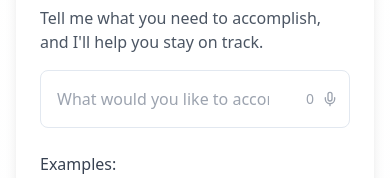
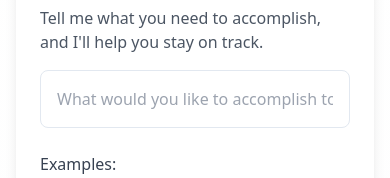
Before and after one commit to stiebeldavid/brainsitter, a React (Vite) app: page / in a window 390 px wide. Shown: the part 234-412 px from the top of the page. Built offline with nearby package versions, Linux system fonts and the light colour scheme.

Commit message:
Remove character limit and mic icon
Remove the character limit text and microphone icon from the task input field.

```diff
--- a/src/pages/Index.tsx
+++ b/src/pages/Index.tsx
@@ -1,6 +1,5 @@
-
 import { useState } from "react";
-import { Mic, Download, Brain, Computer, Apple } from "lucide-react";
+import { Download, Brain, Computer, Apple } from "lucide-react";
 import { toast } from "sonner";
 import { InstructionsDialog } from "@/components/InstructionsDialog";
 
@@ -77,13 +76,8 @@ const Index = () => {
                   value={task}
                   onChange={(e) => setTask(e.target.value)}
                   placeholder="What would you like to accomplish today?"
-                  className="w-full p-4 pr-20 border rounded-lg focus:ring-2 focus:ring-primary focus:border-transparent text-base"
+                  className="w-full p-4 border rounded-lg focus:ring-2 focus:ring-primary focus:border-transparent text-base"
                 />
-                <div className="absolute right-3 top-1/2 -translate-y-1/2 flex items-center gap-2 text-sm text-gray-400 bg-white pl-2">
-                  <span className="hidden md:inline">{task.length}/500</span>
-                  <span className="md:hidden">{task.length}</span>
-                  <Mic className="w-4 h-4 cursor-pointer hover:text-primary transition-colors" />
-                </div>
               </div>
             </div>
 
```
